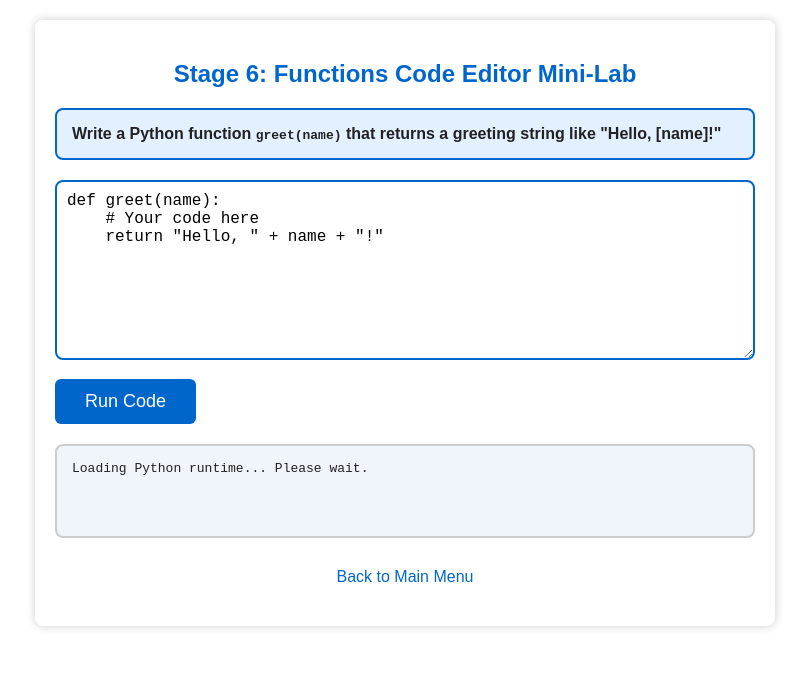
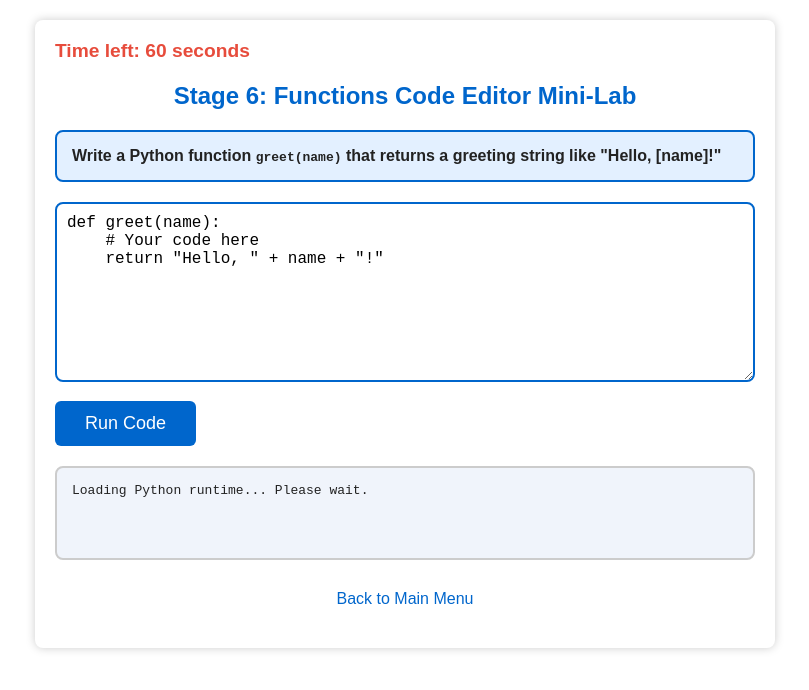
Before and after one commit to lotaylor23/MS-CC_2025, a plain HTML site: page levels/level6_functions.html in a window 1280 px wide. Shown: the whole page, without its empty margins (235-1044 px from the left). Drawn offline with Linux system fonts and the light colour scheme; a script that the page names is missing.

Commit message:
Update level6_functions.html

```diff
--- a/levels/level6_functions.html
+++ b/levels/level6_functions.html
@@ -1,6 +1,10 @@
 <!DOCTYPE html>
 <html lang="en">
 <head>
+  <div id="timer" style="font-weight:bold; font-size:1.2rem; color:#e74c3c; margin-bottom:15px;">
+  Time left: <span id="time">60</span> seconds
+</div>
+
 <meta charset="UTF-8" />
 <title>Stage 6: Functions Code Editor Mini-Lab</title>
 <link rel="stylesheet" href="../style.css" />
```
